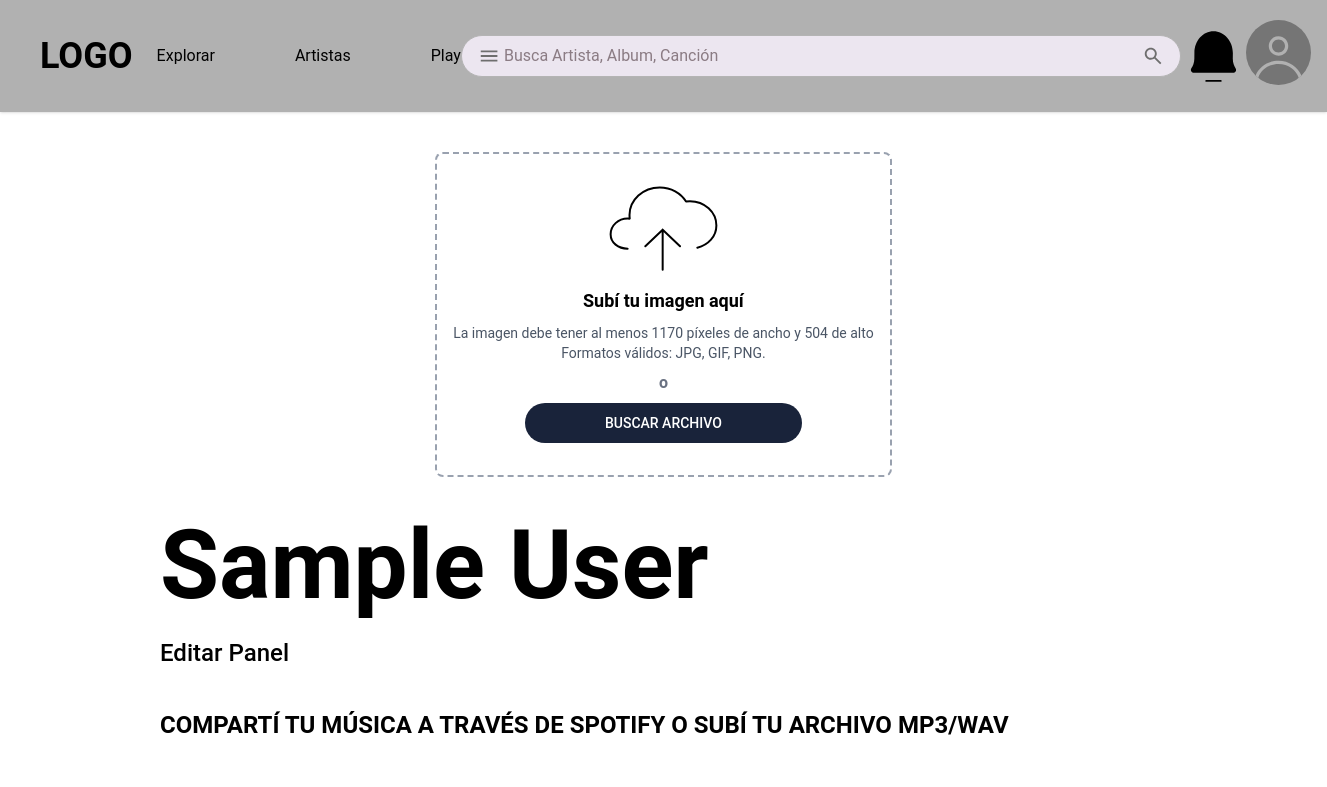
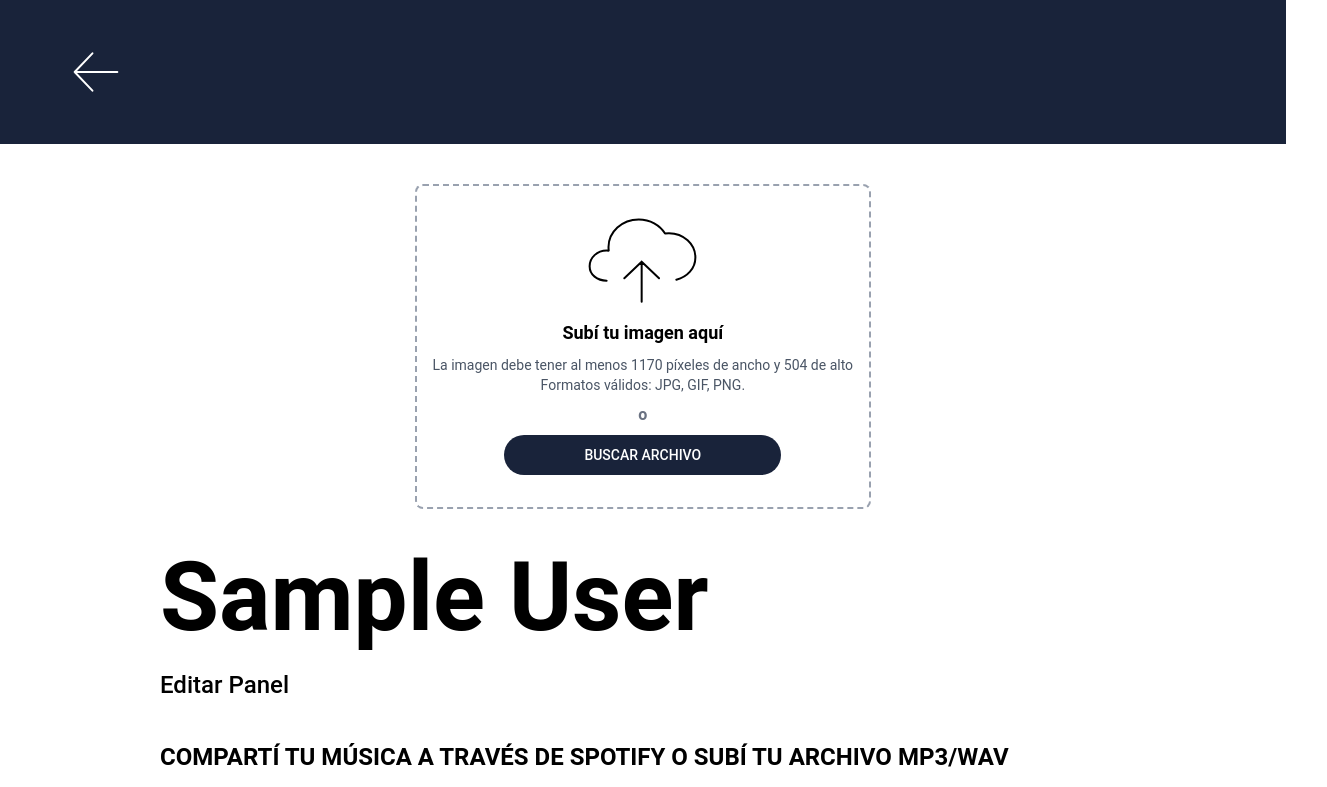
Before and after one commit to EdgarCamberos1894/Ecos, a React (Vite) app in the folder frontend/: page /profile/edit in a window 1280 px wide. Shown: the top 787 px of the page, 1327 px wide, since content can reach past the window. Built offline with nearby package versions, Linux system fonts and the light colour scheme; no server answers; sample sign-in values are in the browser's storage; a web font is replaced by a local one.

Commit message:
feat: add BackButtonLayout to specific routes

```diff
--- a/frontend/src/routes/index.tsx
+++ b/frontend/src/routes/index.tsx
@@ -9,21 +9,31 @@ import SettingPage from "@/settings/components/SettingPage";
 import ProtectedRoute from "@/auth/components/ProtectedRoute";
 import EventPage from "@/event/EventPage";
 import { EditProfilePage } from "@/profile/EditProfilePage";
+import { BackButtonLayout } from "@/app/layout/BackButtonLayout";
 
 export const AppRoutes = () => {
   return (
     <Routes>
+      {/* Layout principal con header y footer */}
       <Route element={<MainLayout />}>
         <Route path="/" element={<HomePage />} />
         <Route path="*" element={<div>404 NOT FOUND</div>} />
         <Route path="/explorer" element={<ExplorerPage />} />
         <Route path="/artist" element={<ArtistPage />} />
         <Route path="/play" element={<PlayPage />} />
+
+        {/* Rutas protegidas */}
         <Route element={<ProtectedRoute />}>
           <Route path="/setting" element={<SettingPage />} />
           <Route path="/profile" element={<ProfilePage />} />
+          <Route path="/event" element={<EventPage />} />
+        </Route>
+      </Route>
+
+      {/* Rutas protegidas con BackButtonLayout */}
+      <Route element={<ProtectedRoute />}>
+        <Route element={<BackButtonLayout />}>
           <Route path="/profile/edit" element={<EditProfilePage />} />
-          <Route path="/event" element={<EventPage />} />
         </Route>
       </Route>
     </Routes>
```
